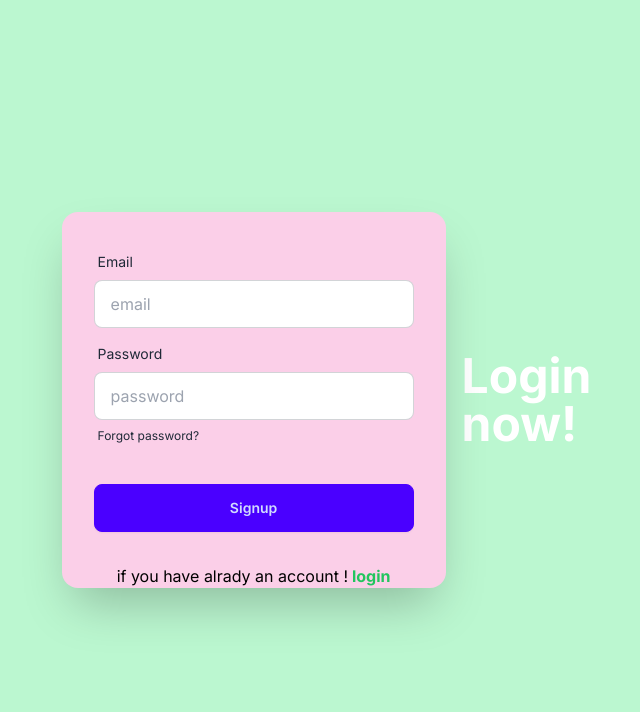
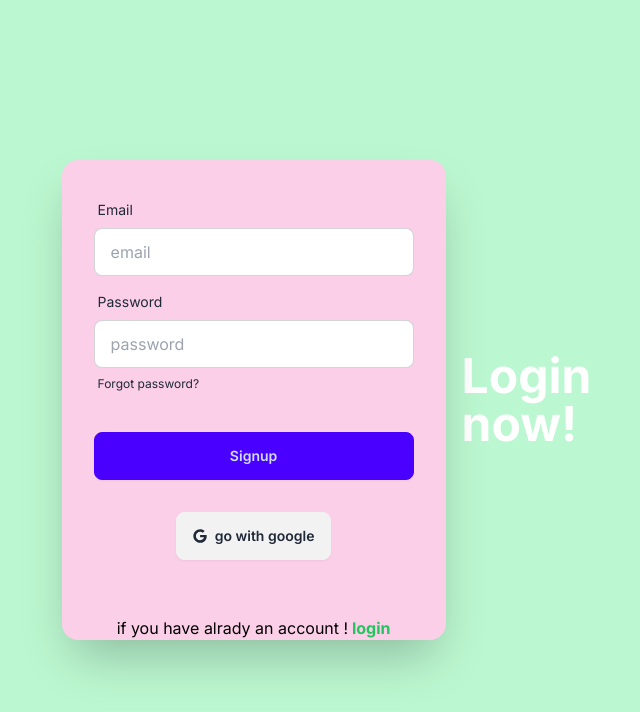
Before and after one commit to Naymul-NN/Schedulemeet-client, a Next.js app: page /signup in a window 1280 px wide. Shown: the top 712 px of the page, without its empty margins (276-916 px from the left). Built offline with nearby package versions, Linux system fonts and the light colour scheme; no server answers.

Commit message:
add social login

```diff
--- a/package.json
+++ b/package.json
@@ -9,7 +9,7 @@
     "lint": "next lint"
   },
   "dependencies": {
-    "axios": "^1.6.6",
+    "axios": "^1.6.7",
     "firebase": "^10.7.2",
     "lottie-react": "^2.4.0",
     "next": "14.0.4",
--- a/src/components/auth/Login.jsx
+++ b/src/components/auth/Login.jsx
@@ -6,6 +6,7 @@ import toast from 'react-hot-toast';
 import Link from 'next/link';
 import { useRouter } from 'next/navigation'
 import { AuthContext } from './Authprovider';
+import SocialLogin from './SocialLogin';
 
 
 const Signin = () => {
@@ -61,6 +62,7 @@ const Signin = () => {
         <div className="form-control mt-6">
           <button className="btn btn-primary">Login</button>
         </div>
+        <SocialLogin></SocialLogin>
       </form>
       <p className='text-black text-center'>If you are new here!
       <Link href='/signup' className="text-green-400 font-bold" > Sign up</Link></p>
--- a/src/components/auth/Signup.jsx
+++ b/src/components/auth/Signup.jsx
@@ -5,6 +5,7 @@ import { useContext } from "react";
 
 import toast from "react-hot-toast";
 import { AuthContext } from "./Authprovider";
+import SocialLogin from "./SocialLogin";
 
 
 
@@ -59,6 +60,7 @@ const Register = () => {
         <div className="form-control mt-6">
           <button className="btn btn-primary">Signup</button>
         </div>
+        <SocialLogin></SocialLogin>
       </form>
       <p className="text-black text-center">if you have alrady an account !<Link href='/login' className="text-green-500 font-bold"> login</Link></p>
 
--- /dev/null
+++ b/src/components/auth/SocialLogin.jsx
@@ -0,0 +1,59 @@
+"use client"
+import { useContext } from "react";
+// import { AuthContext } from "../auth/AuthProvider";
+// import useAxiospublic from "../hooks/useAxiospublic";
+// import { useNavigate } from "react-router-dom";
+import { FaGoogle } from "react-icons/fa";
+import { GoogleAuthProvider } from "firebase/auth";
+import axios from "axios";
+import { AuthContext } from "./Authprovider";
+import { useRouter } from "next/navigation";
+import toast from "react-hot-toast";
+
+const SocialLogin = () => {
+    const { googleLogin } = useContext(AuthContext);
+    // const axiosPublic = useAxiospublic();
+    // const navigate = useNavigate();
+    const provider = new GoogleAuthProvider();
+    const home = useRouter();
+    const handlegooglesignin = () => {
+        googleLogin(provider)
+            .then(result => {
+                console.log(result.user);
+                const userInfo = {
+                    email: result.user?.email,
+                    name: result.user.displayName,
+                    photo: result.user.photoURL
+                }
+                // fetch('http://localhost:5000/saveUser',{
+                //     method: "POST",
+                //     headers: {
+                //         "Content-Type": "application/json",
+                //     },
+                //     body: JSON.stringify(userInfo),
+                // })
+                // .then(res => res.json())
+                // .then(res =>{
+                //     console.log(res.data);
+                // })
+                toast.success('log in successfull')
+                home.push("/")
+            })
+            .catch(error => {
+                console.error(error);
+            })
+    }
+
+    return (
+        <div className="p-6 flex justify-center items-center">
+            <div>
+                <button onClick={handlegooglesignin} className="btn">
+                    <FaGoogle></FaGoogle>
+                    go with google
+                </button>
+            </div>
+        </div>
+    );
+};
+
+export default SocialLogin;
--- a/src/components/navbar/Navbar.jsx
+++ b/src/components/navbar/Navbar.jsx
@@ -59,7 +59,7 @@ const Navbar = () => {
                 <div className="navbar-end">
                     {/* <Link href="/#" className="border-[2px] hover:bg-[#4F43A1] hover:border-transparent rounded-full px-4 py-[5px]">Sign up</Link> */}
                     {
-                        user && <h1 className="pr-2"><span className="font-bold">user:</span>{user.email}</h1>
+                        user && <h1 className="pr-2"><span className="font-bold">user:</span>{user.displayName}</h1>
                     }
                     {
                         user ?
```
Also changed, not shown: 1 other file (tests, documents, lock files or other folders).
